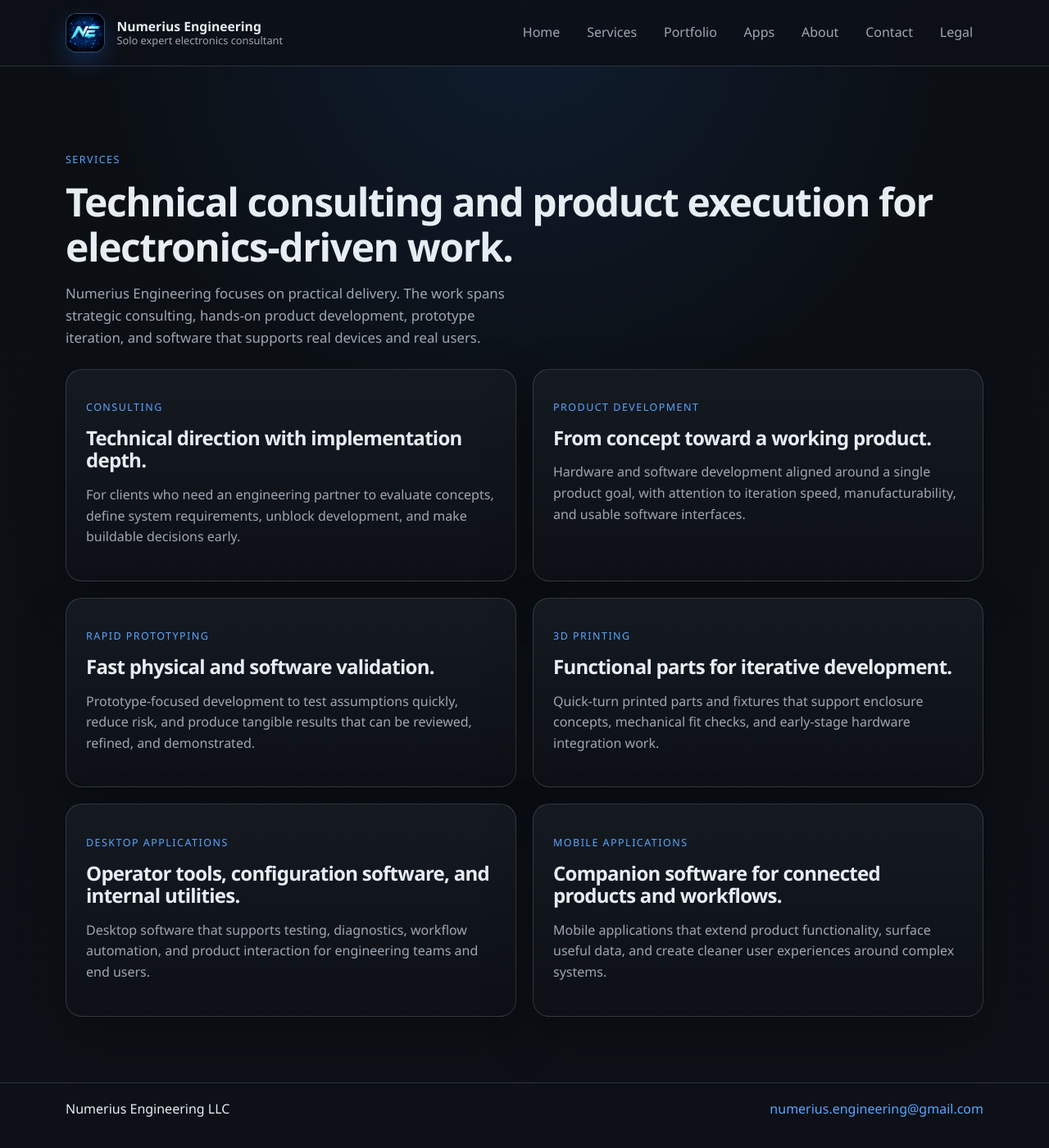
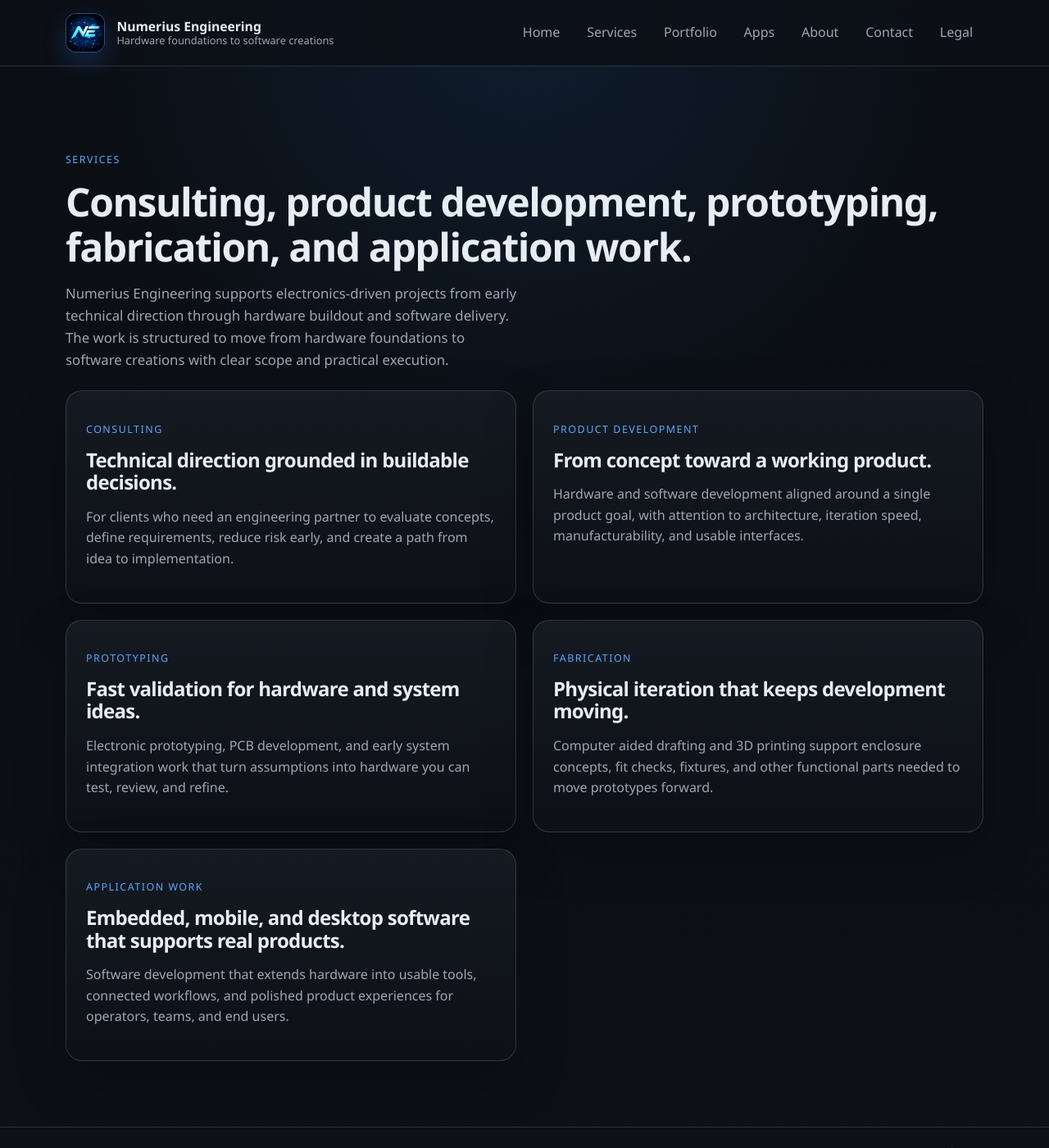
Before and after one commit to numerius-engineering/web, a Jekyll site: the page built from services.md, in a window 1280 px wide and 1400 px high. Shown: the whole window at 82% size. Built offline with Jekyll 4.4.1, drawn with Linux system fonts in a browser that asks for light colours.

Commit message:
Update homepage and services messaging

```diff
--- a/_includes/navbar.html
+++ b/_includes/navbar.html
@@ -6,7 +6,7 @@
       </span>
       <span class="brand-copy">
         <strong>Numerius Engineering</strong>
-        <span>Solo expert electronics consultant</span>
+        <span>Hardware foundations to software creations</span>
       </span>
     </a>
     <nav class="site-nav" aria-label="Primary">
--- a/services.md
+++ b/services.md
@@ -1,43 +1,38 @@
 ---
 title: Services
-description: Consulting, product development, rapid prototyping, 3D printing, and desktop or mobile application development.
+description: Consulting, product development, prototyping, fabrication, and application work.
 ---
 
 <section class="page-header">
   <p class="eyebrow">Services</p>
-  <h1>Technical consulting and product execution for electronics-driven work.</h1>
-  <p class="lead">Numerius Engineering focuses on practical delivery. The work spans strategic consulting, hands-on product development, prototype iteration, and software that supports real devices and real users.</p>
+  <h1>Consulting, product development, prototyping, fabrication, and application work.</h1>
+  <p class="lead">Numerius Engineering supports electronics-driven projects from early technical direction through hardware buildout and software delivery. The work is structured to move from hardware foundations to software creations with clear scope and practical execution.</p>
 </section>
 
 <section class="service-grid">
   <article class="content-block service-card">
     <p class="card-kicker">Consulting</p>
-    <h2>Technical direction with implementation depth.</h2>
-    <p>For clients who need an engineering partner to evaluate concepts, define system requirements, unblock development, and make buildable decisions early.</p>
+    <h2>Technical direction grounded in buildable decisions.</h2>
+    <p>For clients who need an engineering partner to evaluate concepts, define requirements, reduce risk early, and create a path from idea to implementation.</p>
   </article>
   <article class="content-block service-card">
-    <p class="card-kicker">Product Development</p>
+    <p class="card-kicker">Product development</p>
     <h2>From concept toward a working product.</h2>
-    <p>Hardware and software development aligned around a single product goal, with attention to iteration speed, manufacturability, and usable software interfaces.</p>
+    <p>Hardware and software development aligned around a single product goal, with attention to architecture, iteration speed, manufacturability, and usable interfaces.</p>
   </article>
   <article class="content-block service-card">
-    <p class="card-kicker">Rapid Prototyping</p>
-    <h2>Fast physical and software validation.</h2>
-    <p>Prototype-focused development to test assumptions quickly, reduce risk, and produce tangible results that can be reviewed, refined, and demonstrated.</p>
+    <p class="card-kicker">Prototyping</p>
+    <h2>Fast validation for hardware and system ideas.</h2>
+    <p>Electronic prototyping, PCB development, and early system integration work that turn assumptions into hardware you can test, review, and refine.</p>
   </article>
   <article class="content-block service-card">
-    <p class="card-kicker">3D Printing</p>
-    <h2>Functional parts for iterative development.</h2>
-    <p>Quick-turn printed parts and fixtures that support enclosure concepts, mechanical fit checks, and early-stage hardware integration work.</p>
+    <p class="card-kicker">Fabrication</p>
+    <h2>Physical iteration that keeps development moving.</h2>
+    <p>Computer aided drafting and 3D printing support enclosure concepts, fit checks, fixtures, and other functional parts needed to move prototypes forward.</p>
   </article>
   <article class="content-block service-card">
-    <p class="card-kicker">Desktop Applications</p>
-    <h2>Operator tools, configuration software, and internal utilities.</h2>
-    <p>Desktop software that supports testing, diagnostics, workflow automation, and product interaction for engineering teams and end users.</p>
-  </article>
-  <article class="content-block service-card">
-    <p class="card-kicker">Mobile Applications</p>
-    <h2>Companion software for connected products and workflows.</h2>
-    <p>Mobile applications that extend product functionality, surface useful data, and create cleaner user experiences around complex systems.</p>
+    <p class="card-kicker">Application work</p>
+    <h2>Embedded, mobile, and desktop software that supports real products.</h2>
+    <p>Software development that extends hardware into usable tools, connected workflows, and polished product experiences for operators, teams, and end users.</p>
   </article>
 </section>
```
Also changed, not shown: index.md (+10 -8 lines).
